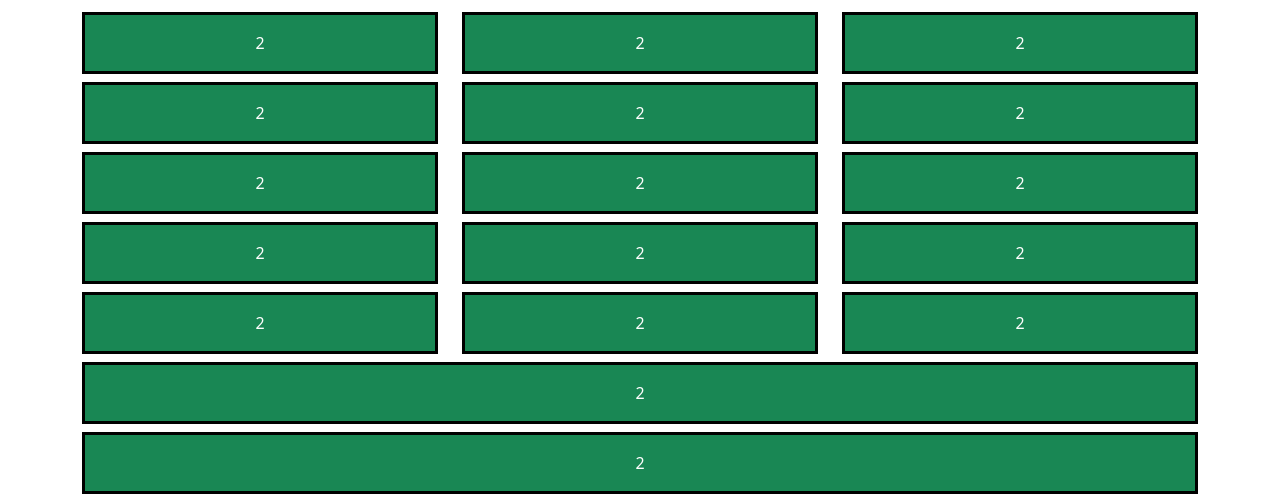
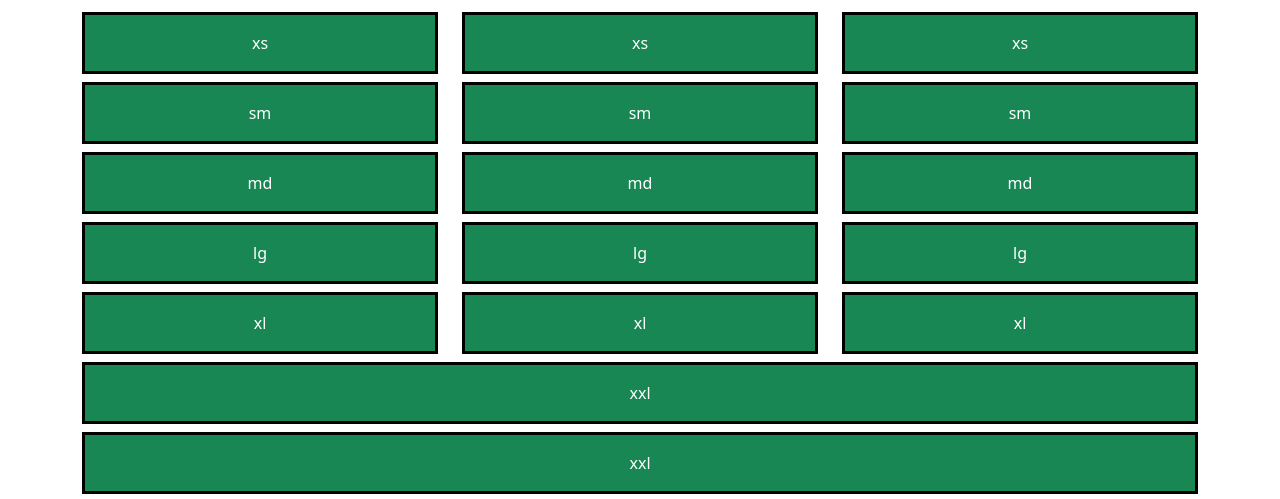
Before and after one commit to abdHar12/U2-W2-D1_IntroBootstrap, a plain HTML site: page index.html in a window 1280 px wide. Shown: the part 427-926 px from the top of the page. Drawn offline with nearby package versions, Linux system fonts and the light colour scheme.

Commit message:
made better the ex 3

```diff
--- a/index.html
+++ b/index.html
@@ -40,92 +40,92 @@
         <h2 class="text-center">Esercizio 3</h2>
         <div class="col-4 text-center">
           <div class="bg-success text-white border border-3 border-black p-3">
-            2
+            xs
           </div>
         </div>
         <div class="col-4 text-center text-black">
           <div class="bg-success text-white border border-3 border-black p-3">
-            2
+            xs
           </div>
         </div>
         <div class="col-4 text-center text-black">
           <div class="bg-success text-white border border-3 border-black p-3">
-            2
+            xs
           </div>
         </div>
         <div class="col-sm-4 text-center text-black">
           <div class="bg-success text-white border border-3 border-black p-3">
-            2
+            sm
           </div>
         </div>
         <div class="col-sm-4 text-center text-black">
           <div class="bg-success text-white border border-3 border-black p-3">
-            2
+            sm
           </div>
         </div>
         <div class="col-sm-4 text-center text-black">
           <div class="bg-success text-white border border-3 border-black p-3">
-            2
+            sm
           </div>
         </div>
         <div class="col-md-4 text-center text-black">
           <div class="bg-success text-white border border-3 border-black p-3">
-            2
+            md
           </div>
         </div>
         <div class="col-md-4 text-center text-black">
           <div class="bg-success text-white border border-3 border-black p-3">
-            2
+            md
           </div>
         </div>
         <div class="col-md-4 text-center text-black">
           <div class="bg-success text-white border border-3 border-black p-3">
-            2
+            md
           </div>
         </div>
         <div class="col-lg-4 text-center text-black">
           <div class="bg-success text-white border border-3 border-black p-3">
-            2
+            lg
           </div>
         </div>
         <div class="col-lg-4 text-center text-black">
           <div class="bg-success text-white border border-3 border-black p-3">
-            2
+            lg
           </div>
         </div>
         <div class="col-lg-4 text-center text-black">
           <div class="bg-success text-white border border-3 border-black p-3">
-            2
+            lg
           </div>
         </div>
         <div class="col-xl-4 text-center text-black">
           <div class="bg-success text-white border border-3 border-black p-3">
-            2
+            xl
           </div>
         </div>
         <div class="col-xl-4 text-center text-black">
           <div class="bg-success text-white border border-3 border-black p-3">
-            2
+            xl
           </div>
         </div>
         <div class="col-xl-4 text-center text-black">
           <div class="bg-success text-white border border-3 border-black p-3">
-            2
+            xl
           </div>
         </div>
         <div class="col-xxl-4 text-center text-black">
           <div class="bg-success text-white border border-3 border-black p-3">
-            2
+            xxl
           </div>
         </div>
         <div class="col-xxl-4 text-center text-black">
           <div class="bg-success text-white border border-3 border-black p-3">
-            2
+            xxl
           </div>
         </div>
         <div class="col-xxl-4 text-center text-black">
           <div class="bg-success text-white border border-3 border-black p-3">
-            2
+            xxl
           </div>
         </div>
         <h2 class="text-center">Esercizio 4</h2>
```
